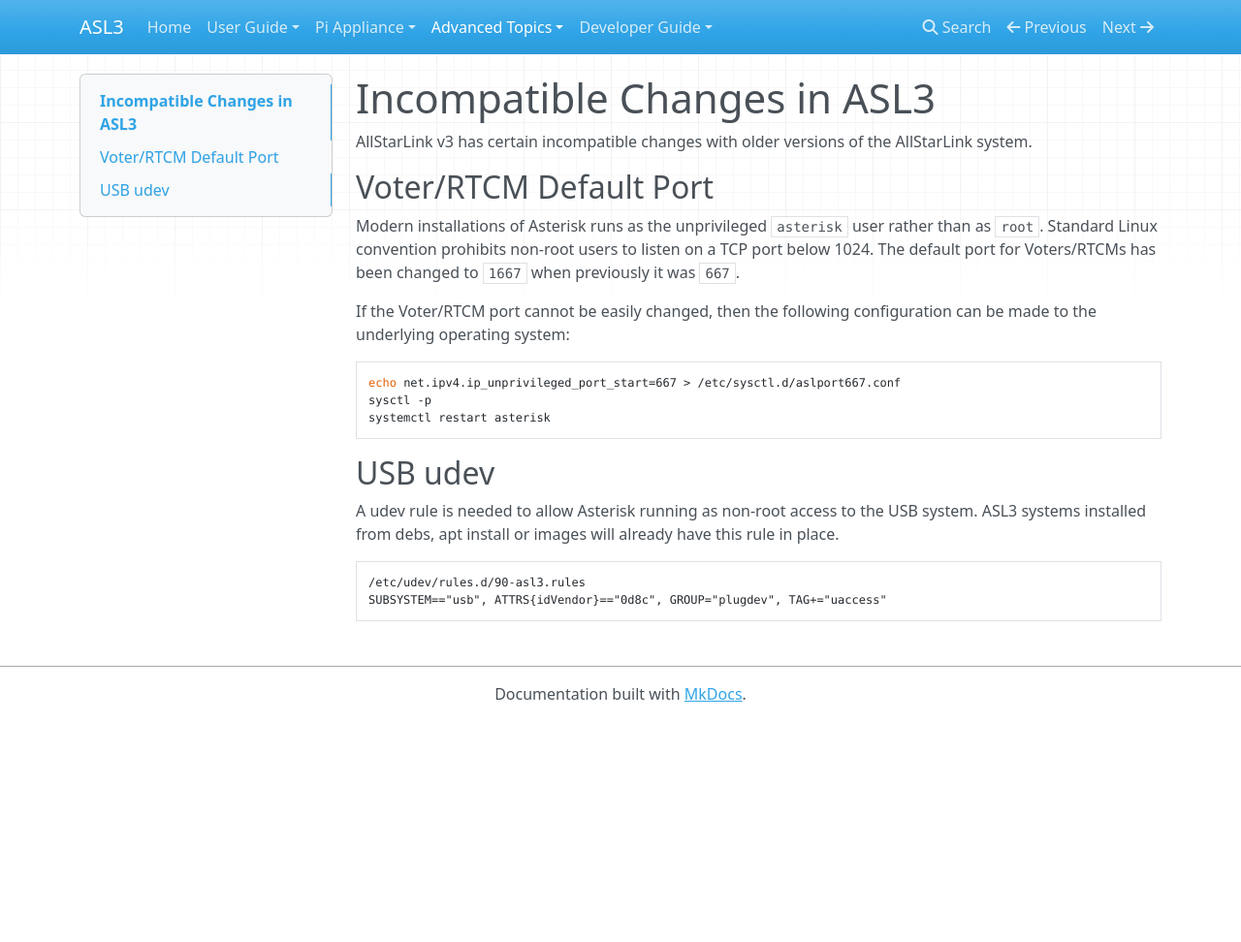
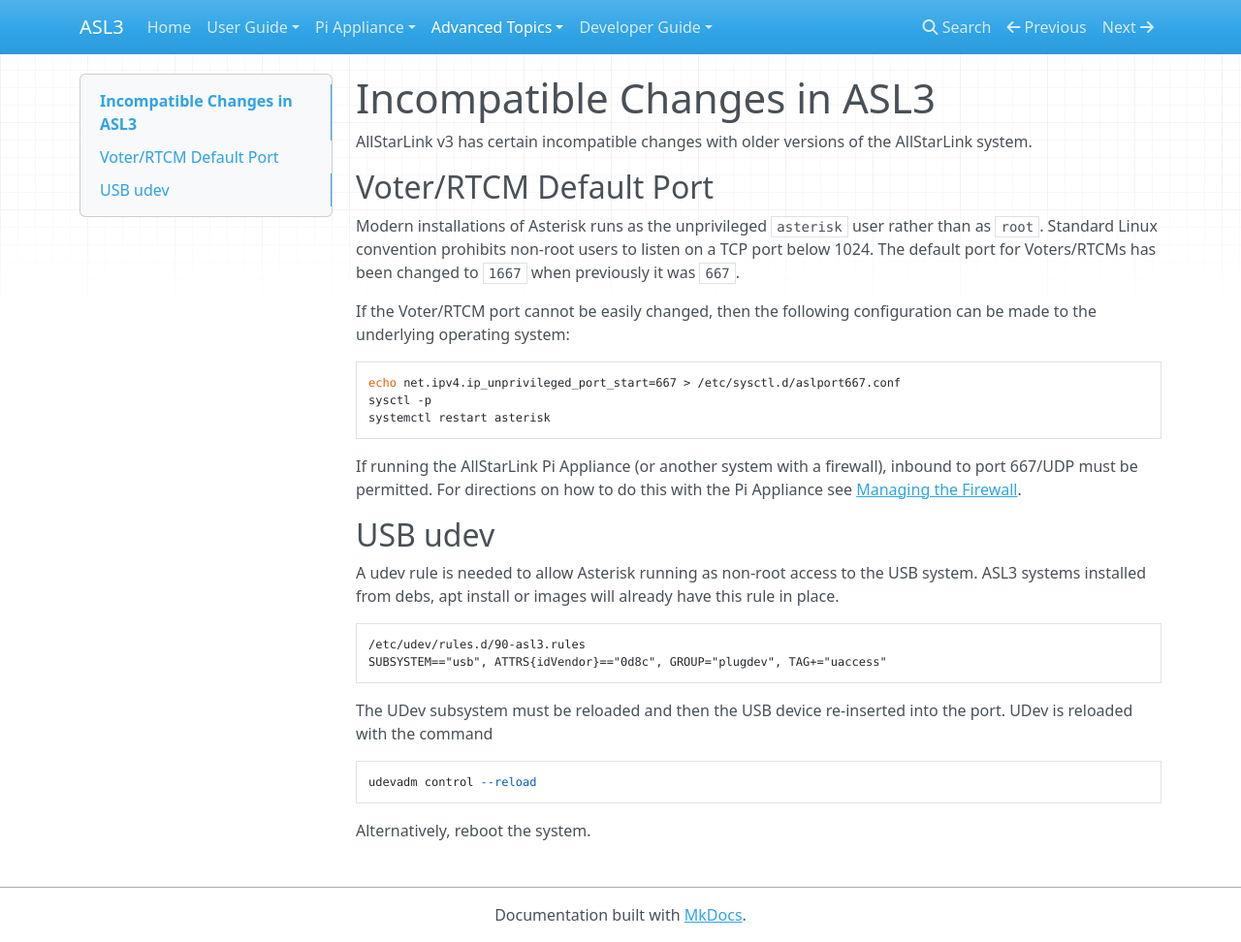
Before and after one commit to AllStarLink/ASL3-Manual, an MkDocs documentation site: the page built from docs/adv-topics/incompatibles.md, in a window 1280 px wide and 972 px high. Shown: the whole window at 97% size. Built offline with MkDocs 1.6.1, drawn with Linux system fonts in a browser that asks for light colours; nearby versions of some CDN libraries.

Commit message:
add notes on firewalls, udevadm

````diff
--- a/docs/adv-topics/incompatibles.md
+++ b/docs/adv-topics/incompatibles.md
@@ -17,6 +17,10 @@
 systemctl restart asterisk
 ```
 
+If running the AllStarLink Pi Appliance (or another system with a firewall),
+inbound to port 667/UDP must be permitted. For directions on how to do this
+with the Pi Appliance see [Managing the Firewall](../pi/cockpit-firewall.md).
+
 ## USB udev
 A udev rule is needed to allow Asterisk running as non-root access to the USB system. ASL3 systems installed from debs, apt install or images will already have this rule in place.
 
@@ -24,3 +28,12 @@
 /etc/udev/rules.d/90-asl3.rules
 SUBSYSTEM=="usb", ATTRS{idVendor}=="0d8c", GROUP="plugdev", TAG+="uaccess"
 ```
+
+The UDev subsystem must be reloaded and then the USB device re-inserted
+into the port. UDev is reloaded with the command
+
+```
+udevadm control --reload
+```
+
+Alternatively, reboot the system.
````
